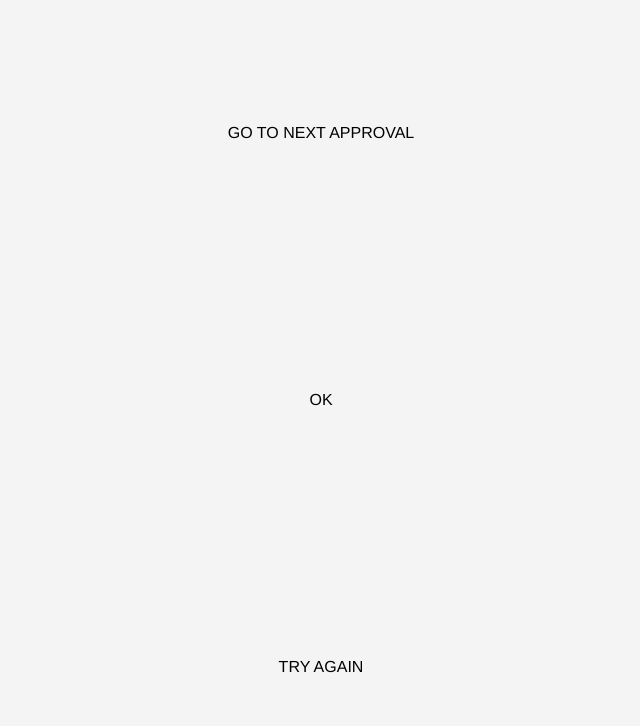
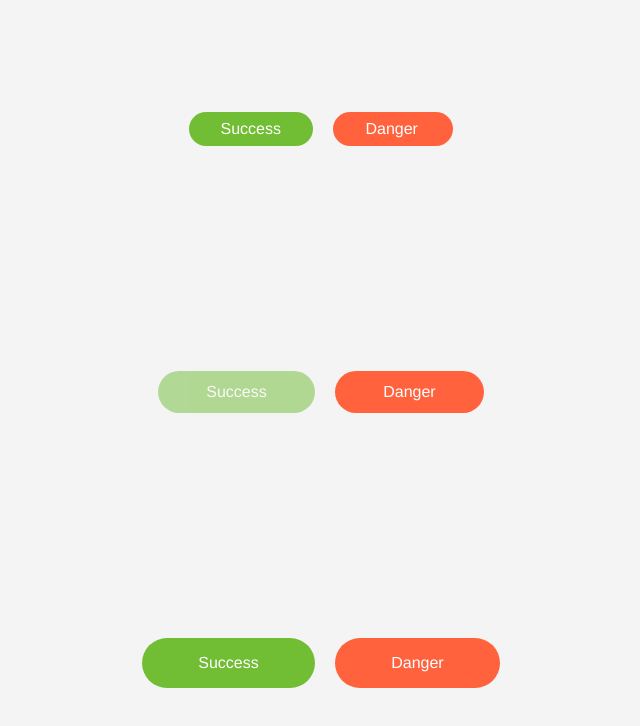
Before and after one commit to AlfredPhan/BEM, a plain HTML site: page index.html in a window 1280 px wide. Shown: the whole page, without its empty margins (319-959 px from the left). Drawn offline with Linux system fonts and the light colour scheme.

Commit message:
final update

```diff
--- a/index.html
+++ b/index.html
@@ -23,9 +23,20 @@
         <div class="card__btn">OK, cool</div>
     </div> -->
 
-    <div class="btn">GO TO NEXT APPROVAL</div>
-    <div class="btn">OK</div>
-    <div class="btn">TRY AGAIN</div>
+    <div>
+        <div class="btn btn--success btn--size-s">Success</div>
+        <div class="btn btn--danger btn--size-s">Danger</div>
+    </div>
+
+    <div>
+        <div class="btn btn--success" disabled>Success</div>
+        <div class="btn btn--danger">Danger</div>
+    </div>
+
+    <div>
+        <div class="btn btn--success btn--size-l">Success</div>
+        <div class="btn btn--danger btn--size-l">Danger</div>
+    </div>
 </body>
 
 </html>
--- a/style.css
+++ b/style.css
@@ -41,5 +41,62 @@ body>div {
 /* Block */
 .btn {
     display: inline-block;
+    text-decoration: none;
+    background-color: transparent;
+    border: none;
+    outline: none;
+    color: #fff;
+    padding: 12px 48px;
+    border-radius: 50px;
+    cursor: pointer;
+    min-width: 120px;
+    transition: opacity 0.2s ease;
+    user-select: none;
+}
 
+.btn--success {
+    background-color: #71be34;
 }
+
+.btn--warn {
+    background-color: #ffb702;
+}
+
+.btn--danger {
+    background-color: #ff623d;
+}
+
+/* Modifier */
+.btn--size-l {
+    padding: 16px 56px;
+}
+
+.btn--size-s {
+    padding: 8px 32px;
+}
+
+.btn:hover {
+    opacity: 0.8;
+}
+
+.btn+.btn {
+    margin-left: 16px;
+}
+
+.btn--success {
+    background-color: #71be34;
+}
+
+.btn--warn {
+    background-color: #ffb702;
+}
+
+.btn--danger {
+    background-color: #ff623d;
+}
+
+.btn--disabled,
+.btn[disabled] {
+    opacity: 0.5 !important;
+    pointer-events: none;
+}
```
